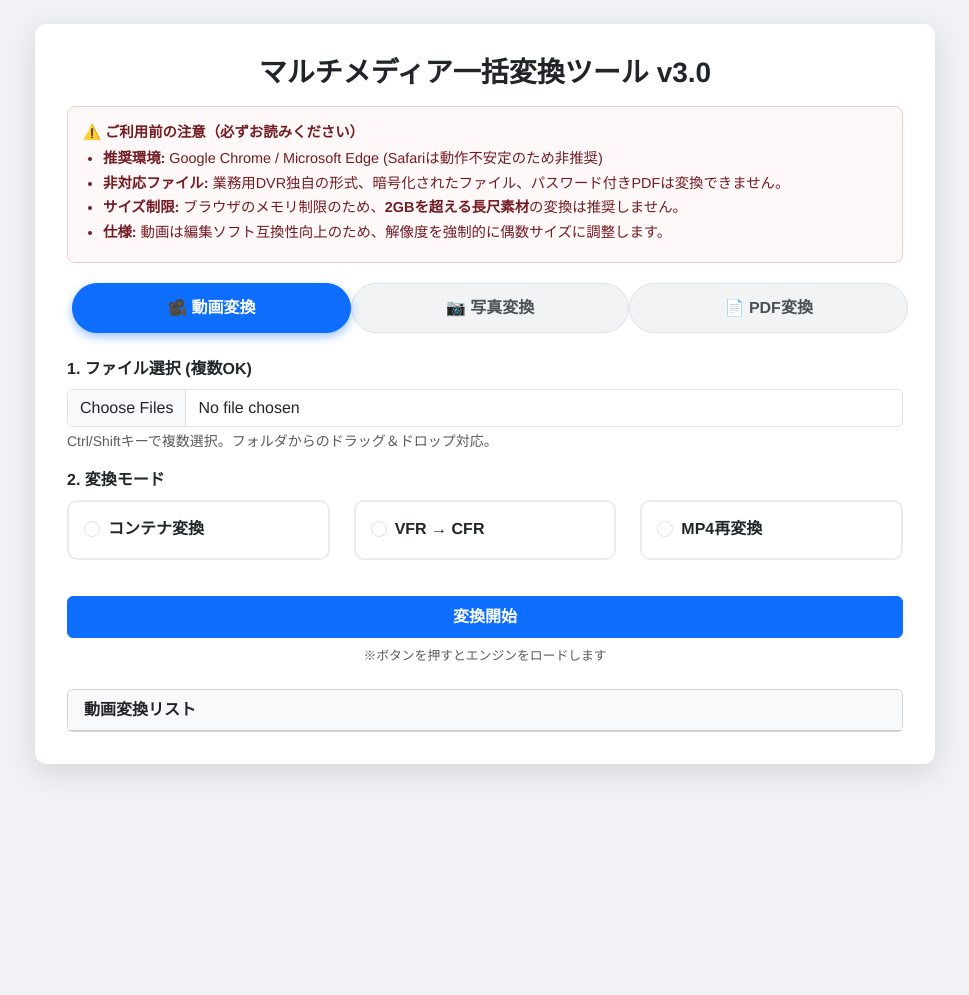
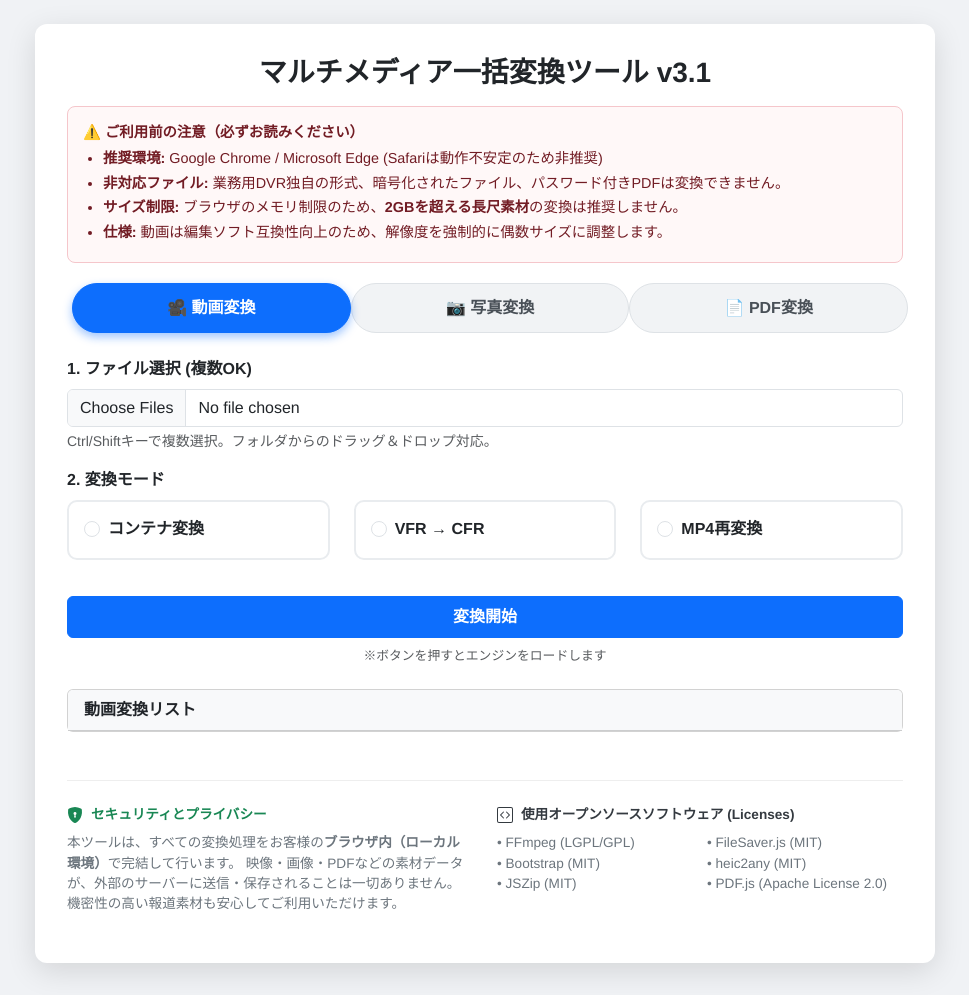
Before and after one commit to yueda-spec/Media-conversion, a plain HTML site: page index.html in a window 1280 px wide. Shown: the whole page, without its empty margins (155-1124 px from the left). Before the commit the page ends 800 px from the top, so only its background shows below. Drawn offline with nearby package versions, Linux system fonts and the light colour scheme; a script that the page names is missing.

Commit message:
Update index.html

```diff
--- a/index.html
+++ b/index.html
@@ -3,7 +3,7 @@
 <head>
     <meta charset="UTF-8">
     <meta name="viewport" content="width=device-width, initial-scale=1.0">
-    <title>マルチメディア一括変換ツール v3.0 (Professional)</title>
+    <title>マルチメディア一括変換ツール v3.1 (Compliance Ready)</title>
     <link href="https://cdn.jsdelivr.net/npm/bootstrap@5.3.0/dist/css/bootstrap.min.css" rel="stylesheet">
 
     <script src="https://unpkg.com/@ffmpeg/ffmpeg@0.11.6/dist/ffmpeg.min.js"></script>
@@ -13,7 +13,7 @@
     <script src="https://cdnjs.cloudflare.com/ajax/libs/FileSaver.js/2.0.5/FileSaver.min.js"></script>
 
     <style>
-        body { background-color: #f0f2f5; padding-top: 1.5rem; font-family: "Helvetica Neue", Arial, sans-serif; }
+        body { background-color: #f0f2f5; padding-top: 1.5rem; padding-bottom: 2rem; font-family: "Helvetica Neue", Arial, sans-serif; }
         .main-container { max-width: 900px; margin: 0 auto; background: white; padding: 2rem; border-radius: 12px; box-shadow: 0 8px 30px rgba(0,0,0,0.12); }
 
         /* タブデザイン */
@@ -51,12 +51,16 @@
         .spec-title { font-weight: bold; margin-bottom: 5px; display: block; }
         .spec-list { margin: 0; padding-left: 20px; }
         .spec-list li { margin-bottom: 3px; }
+
+        /* フッター情報 (法務・セキュリティ) */
+        .footer-info { margin-top: 3rem; padding-top: 1.5rem; border-top: 1px solid #eee; font-size: 0.85rem; color: #6c757d; }
+        .footer-section-title { font-weight: bold; margin-bottom: 0.5rem; color: #343a40; display: flex; align-items: center; }
     </style>
 </head>
 <body>
 
 <div class="main-container">
-    <h3 class="mb-3 text-center fw-bold text-dark">マルチメディア一括変換ツール v3.0</h3>
+    <h3 class="mb-3 text-center fw-bold text-dark">マルチメディア一括変換ツール v3.1</h3>
 
     <div class="spec-alert">
         <span class="spec-title">⚠️ ご利用前の注意（必ずお読みください）</span>
@@ -176,6 +180,41 @@
         </div>
 
     </div>
+
+    <div class="footer-info">
+        <div class="row">
+            <div class="col-md-6 mb-3">
+                <div class="footer-section-title text-success">
+                    <svg xmlns="http://www.w3.org/2000/svg" width="16" height="16" fill="currentColor" class="bi bi-shield-lock-fill me-2" viewBox="0 0 16 16">
+                        <path fill-rule="evenodd" d="M8 0c-.69 0-1.843.265-2.928.56-1.11.3-2.229.655-2.887.87a1.54 1.54 0 0 0-1.044 1.262c-.596 4.477.787 7.795 2.465 9.99a11.777 11.777 0 0 0 2.517 2.453c.386.273.744.482 1.048.625.28.132.581.24.829.24s.548-.108.829-.24a7.159 7.159 0 0 0 1.048-.625 11.775 11.775 0 0 0 2.517-2.453c1.678-2.195 3.061-5.513 2.465-9.99a1.541 1.541 0 0 0-1.044-1.263 62.467 62.467 0 0 0-2.887-.87C9.843.266 8.69 0 8 0zm0 5a1.5 1.5 0 0 1 .5 2.915l.385 1.99a.5.5 0 0 1-.491.595h-.788a.5.5 0 0 1-.49-.595l.384-1.99A1.5 1.5 0 0 1 8 5z"/>
+                    </svg>
+                    セキュリティとプライバシー
+                </div>
+                <p class="mb-0">
+                    本ツールは、すべての変換処理をお客様の<strong>ブラウザ内（ローカル環境）</strong>で完結して行います。
+                    映像・画像・PDFなどの素材データが、外部のサーバーに送信・保存されることは一切ありません。
+                    機密性の高い報道素材も安心してご利用いただけます。
+                </p>
+            </div>
+            <div class="col-md-6 mb-3">
+                <div class="footer-section-title">
+                    <svg xmlns="http://www.w3.org/2000/svg" width="16" height="16" fill="currentColor" class="bi bi-code-square me-2" viewBox="0 0 16 16">
+                        <path d="M14 1a1 1 0 0 1 1 1v12a1 1 0 0 1-1 1H2a1 1 0 0 1-1-1V2a1 1 0 0 1 1-1h12zM2 0a2 2 0 0 0-2 2v12a2 2 0 0 0 2 2h12a2 2 0 0 0 2-2V2a2 2 0 0 0-2-2H2z"/>
+                        <path d="M6.854 4.646a.5.5 0 0 1 0 .708L4.207 8l2.647 2.646a.5.5 0 0 1-.708.708l-3-3a.5.5 0 0 1 0-.708l3-3a.5.5 0 0 1 .708 0zm2.292 0a.5.5 0 0 0 0 .708L11.793 8l-2.647 2.646a.5.5 0 0 0 .708.708l3-3a.5.5 0 0 0 0-.708l-3-3a.5.5 0 0 0-.708 0z"/>
+                    </svg>
+                    使用オープンソースソフトウェア (Licenses)
+                </div>
+                <ul class="list-unstyled mb-0" style="columns: 2;">
+                    <li>• FFmpeg (LGPL/GPL)</li>
+                    <li>• Bootstrap (MIT)</li>
+                    <li>• JSZip (MIT)</li>
+                    <li>• FileSaver.js (MIT)</li>
+                    <li>• heic2any (MIT)</li>
+                    <li>• PDF.js (Apache License 2.0)</li>
+                </ul>
+            </div>
+        </div>
+    </div>
 </div>
 
 <script src="https://cdn.jsdelivr.net/npm/bootstrap@5.3.0/dist/js/bootstrap.bundle.min.js"></script>
@@ -223,7 +262,6 @@
     let ffmpeg = null;
     let currentZip = null;
 
-    // FFmpegロード関数 (必要時に呼ぶ)
     const ensureFFmpegLoaded = async () => {
         const btnText = document.getElementById('btn-text');
 
@@ -255,7 +293,6 @@
         if (!mode) { alert('モードを選択してください'); return; }
 
         try {
-            // 1. エンジンロード (1案件1セッションのため、ここで確実にロード)
             btn.disabled = true;
             await ensureFFmpegLoaded();
             btnText.innerText = '変換中...';
@@ -266,10 +303,8 @@
             currentZip = new JSZip();
 
             const files = Array.from(fileInput.files);
-            // リスト作成
             files.forEach((file, i) => addResultRow('video-result-list', file.name, '待機中', 'status-waiting', `v-row-${i}`));
 
-            // 2. 順次処理
             for (let i = 0; i < files.length; i++) {
                 const file = files[i];
                 const rowId = `v-row-${i}`;
@@ -284,8 +319,6 @@
                     let command = [];
 
                     if (mode.value === 'rewrap') {
-                        // Rewrap: 箱だけ入れ替え
-                        // scaleフィルタは再エンコードが発生するためRewrapには使えません
                         command = [
                             '-fflags', '+genpts',
                             '-i', inputName,
@@ -295,28 +328,21 @@
                             outputName
                         ];
                     } else {
-                        // CFR / Re-encode: 強力な救済 & 互換性確保
                         command = [
                             '-fflags', '+genpts',
                             '-analyzeduration', '100M',
                             '-probesize', '100M',
                             '-i', inputName,
-
                             '-map', '0:v:0?',
                             '-map', '0:a:0?',
-
-                            // 映像フィルタ: 偶数サイズ強制(EDIUS対策)
                             '-vf', 'scale=trunc(iw/2)*2:trunc(ih/2)*2',
-
                             '-r', '30000/1001',
                             '-pix_fmt', 'yuv420p',
                             '-c:v', 'libx264',
                             '-preset', 'ultrafast',
                             '-profile:v', 'high',
-
                             '-c:a', 'aac',
                             '-ar', '48000',
-
                             outputName
                         ];
                     }
@@ -326,48 +352,42 @@
                     try {
                         const data = ffmpeg.FS('readFile', outputName);
                         const newFileName = `converted_${file.name.replace(/\.[^/.]+$/, "")}.mp4`;
-
-                        // 【改善】Uint8Arrayのバッファを渡す (メモリ節約・安全化)
                         currentZip.file(newFileName, data.buffer);
-
                         updateResultRow(rowId, '完了', 'status-success');
                     } catch (readErr) {
                         console.error(readErr);
                         throw new Error("出力生成失敗");
                     }
 
-                    // FS掃除
                     try { ffmpeg.FS('unlink', inputName); ffmpeg.FS('unlink', outputName); } catch(e){}
 
                 } catch (err) {
                     console.error(err);
                     updateResultRow(rowId, 'エラー', 'status-error');
                 }
-            } // end for
+            }
 
-            // 3. 終了処理: FFmpegを終了してメモリ解放 (1案件完了 = リセット)
             window.currentProcessingRowId = null;
             try {
                 await ffmpeg.exit();
-                ffmpeg = null; // 次回クリック時に再初期化させる
-                console.log("FFmpeg process terminated for safety.");
+                ffmpeg = null;
+                console.log("FFmpeg session closed.");
             } catch(e) { console.error("Exit failed:", e); }
 
             btnText.innerText = '変換開始';
             btn.disabled = false;
 
-            // ZIP保存
             zipArea.style.display = 'block';
             document.getElementById('video-zip-btn').onclick = function() {
                 currentZip.generateAsync({type:"blob"}).then(function(content) {
                     saveAs(content, "video_converted_batch.zip");
                 });
             };
-            alert("すべての変換が完了しました。メモリ安全のためエンジンをリセットしました。");
+            alert("すべての変換が完了しました。");
 
         } catch (globalErr) {
             console.error(globalErr);
-            alert("エンジンのロードまたは処理中に重大なエラーが発生しました。ページをリロードしてください。");
+            alert("エラーが発生しました。ページをリロードしてください。");
             btn.disabled = false;
             btnText.innerText = '変換開始';
         }
@@ -397,7 +417,7 @@
                 const res = await heic2any({ blob: files[i], toType: "image/jpeg", quality: 0.9 });
                 const blob = Array.isArray(res) ? res[0] : res;
                 const newName = files[i].name.replace(/\.[^/.]+$/, "") + ".jpg";
-                currentZip.file(newName, blob); // Blobはそのまま渡してOK
+                currentZip.file(newName, blob);
                 updateResultRow(rowId, '完了', 'status-success');
             } catch (e) {
                 console.error(e);
@@ -440,7 +460,7 @@
                 const pdf = await pdfjsLib.getDocument(arrayBuffer).promise;
 
                 if (pdf.numPages > 30) {
-                    addResultRow('pdf-result-list', file.name, `警告: ${pdf.numPages}ページ (時間がかかります)`, 'status-error', `pdf-warn-${i}`);
+                    addResultRow('pdf-result-list', file.name, `警告: ${pdf.numPages}ページ (時間かかります)`, 'status-error', `pdf-warn-${i}`);
                 }
 
                 for (let pageNum = 1; pageNum <= pdf.numPages; pageNum++) {
@@ -448,7 +468,7 @@
                     const fileName = `${file.name} (P.${pageNum})`;
                     addResultRow('pdf-result-list', fileName, 'レンダリング中...', 'status-processing', rowId);
 
-                    await new Promise(r => setTimeout(r, 10)); // UIフリーズ防止
+                    await new Promise(r => setTimeout(r, 10));
 
                     const page = await pdf.getPage(pageNum);
                     const viewport = page.getViewport({ scale: 2.0 });
```
